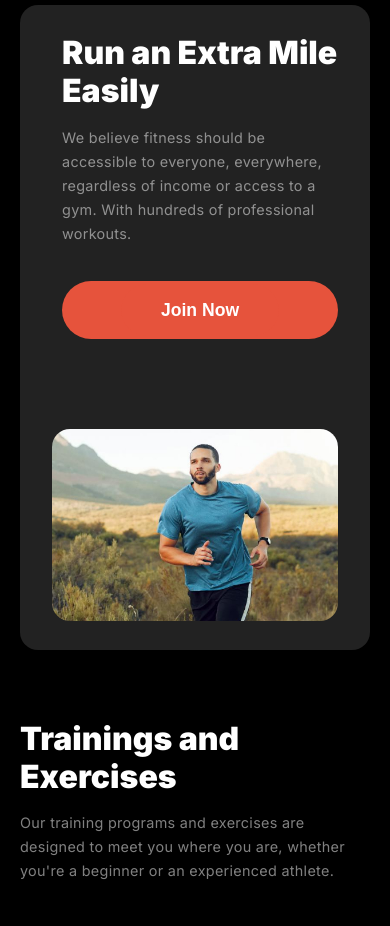
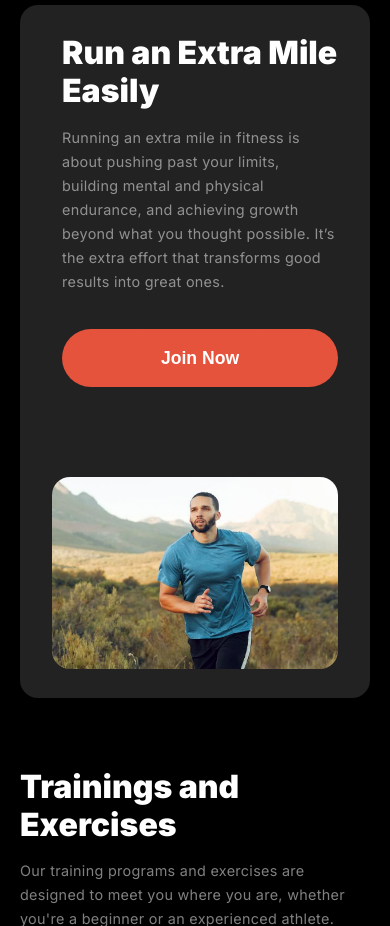
Before and after one commit to SK-Jabed/B10-Assignment-02, a plain HTML site: page index.html in a window 390 px wide. Shown: the part 2660-3586 px from the top of the page. Drawn offline with Linux system fonts and the light colour scheme; a web font is replaced by a local one.

Commit message:
All sections responsive completed

```diff
--- a/index.html
+++ b/index.html
@@ -125,7 +125,7 @@
         <div class="content">
           <div class="text-item">
             <h2>Run an Extra Mile Easily</h2>
-            <p>We believe fitness should be accessible to everyone, everywhere, regardless of income or access to a gym. With hundreds of professional workouts.</p>
+            <p>Running an extra mile in fitness is about pushing past your limits, building mental and physical endurance, and achieving growth beyond what you thought possible. It’s the extra effort that transforms good results into great ones.</p>
             <button>
               <a href="#">Join Now</a>
             </button>
```
